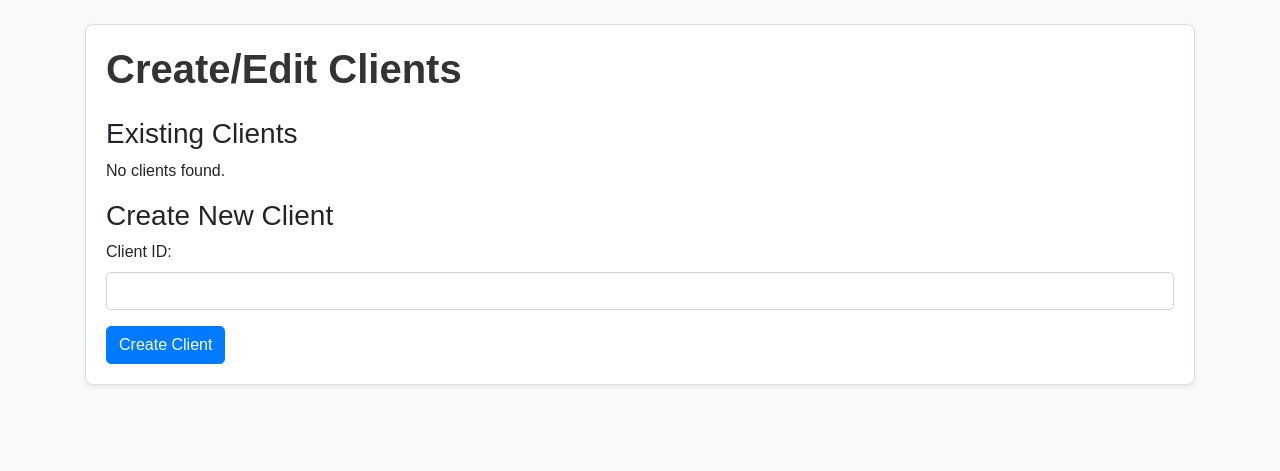
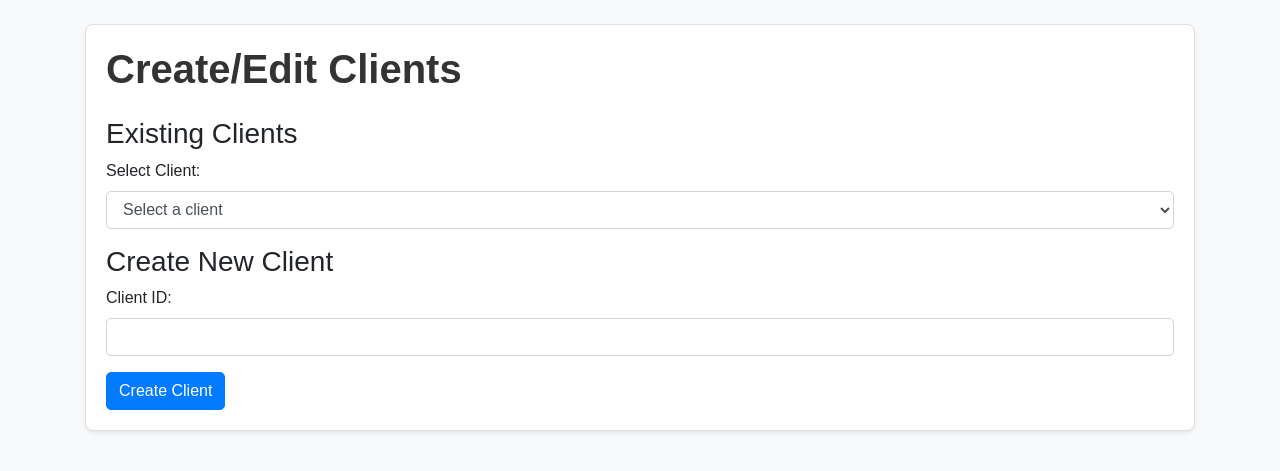
Before and after one commit to joepiercefireside/docreformatter, a Flask app: page /create_client in a window 1280 px wide. Shown: the part 66-537 px from the top of the page. Run offline with Flask 3, Linux system fonts and the light colour scheme; a user stored in the database is signed in; a database or web service that is not in the repository returns one stand-in record (values such as "Sample title"); some libraries are stand-ins or nearby versions.

Commit message:
fixing client page

```diff
--- a/app.py
+++ b/app.py
@@ -218,29 +218,84 @@ def logout():
 @app.route('/create_client', methods=['GET', 'POST'])
 @login_required
 def create_client():
+    clients = get_clients(current_user.id)
+    selected_client = request.args.get('selected_client', '')
+    prompts = []
+    templates = []
+
+    if selected_client:
+        conn = get_db_connection()
+        cur = conn.cursor()
+        # Load prompts
+        cur.execute(
+            "SELECT prompt_name, prompt->'prompt' AS prompt_content FROM settings WHERE user_id = %s AND client_id = %s AND prompt IS NOT NULL",
+            (current_user.id, selected_client)
+        )
+        prompts = [{'prompt_name': row[0], 'prompt_content': row[1] or ''} for row in cur.fetchall()]
+        # Load templates
+        cur.execute(
+            "SELECT template_name, prompt_name FROM settings WHERE user_id = %s AND client_id = %s AND template IS NOT NULL",
+            (current_user.id, selected_client)
+        )
+        templates = [{'template_name': row[0], 'prompt_name': row[1]} for row in cur.fetchall()]
+        cur.close()
+        conn.close()
+        logger.info(f"Loaded prompts for client {selected_client}: {prompts}")
+        logger.info(f"Loaded templates for client {selected_client}: {templates}")
+
     if request.method == 'POST':
-        try:
-            client_id = request.form.get('client_id').strip()
+        action = request.form.get('action')
+        client_id = request.form.get('client_id', '').strip()
+
+        if action == 'create':
             if not client_id:
                 flash('Client ID cannot be empty', 'danger')
                 return redirect(url_for('create_client'))
-            conn = get_db_connection()
-            cur = conn.cursor()
-            cur.execute(
-                "INSERT INTO settings (user_id, client_id) VALUES (%s, %s) ON CONFLICT DO NOTHING",
-                (current_user.id, client_id)
-            )
-            conn.commit()
+            try:
+                conn = get_db_connection()
+                cur = conn.cursor()
+                cur.execute(
+                    "INSERT INTO settings (user_id, client_id) VALUES (%s, %s) ON CONFLICT DO NOTHING",
+                    (current_user.id, client_id)
+                )
+                conn.commit()
+                cur.close()
+                conn.close()
+                flash(f'Client {client_id} created successfully', 'success')
+                return redirect(url_for('create_client', selected_client=client_id))
+            except Exception as e:
+                logger.error(f"Error creating client: {str(e)}")
+                flash(f'Failed to create client: {str(e)}', 'danger')
+                return redirect(url_for('create_client'))
+
+    return render_template('create_client.html', clients=clients, selected_client=selected_client, prompts=prompts, templates=templates)
+
+# Delete client route
+@app.route('/delete_client', methods=['POST'])
+@login_required
+def delete_client():
+    try:
+        client_id = request.form.get('client_id').strip()
+        if not client_id:
+            return jsonify({'success': False, 'error': 'Client ID is required'}), 400
+        conn = get_db_connection()
+        cur = conn.cursor()
+        cur.execute(
+            "DELETE FROM settings WHERE user_id = %s AND client_id = %s",
+            (current_user.id, client_id)
+        )
+        if cur.rowcount == 0:
             cur.close()
             conn.close()
-            session['selected_client'] = client_id
-            flash(f'Client {client_id} created successfully', 'success')
-            return redirect(url_for('index'))
-        except Exception as e:
-            logger.error(f"Error creating client: {str(e)}")
-            flash('Failed to create client', 'danger')
-            return redirect(url_for('create_client'))
-    return render_template('create_client.html')
+            return jsonify({'success': False, 'error': 'Client not found'}), 404
+        conn.commit()
+        cur.close()
+        conn.close()
+        logger.info(f"Deleted client '{client_id}' for user {current_user.id}")
+        return jsonify({'success': True}), 200
+    except Exception as e:
+        logger.error(f"Error deleting client: {str(e)}")
+        return jsonify({'success': False, 'error': str(e)}), 500
 
 # Prompt creation/editing route
 @app.route('/create_prompt', methods=['GET', 'POST'])
@@ -296,7 +351,6 @@ def create_prompt():
             try:
                 conn = get_db_connection()
                 cur = conn.cursor()
-                # Check if new prompt_name conflicts with another prompt
                 if prompt_name != original_prompt_name:
                     cur.execute(
                         "SELECT id FROM settings WHERE user_id = %s AND client_id = %s AND prompt_name = %s",
@@ -307,7 +361,6 @@ def create_prompt():
                         cur.close()
                         conn.close()
                         return redirect(url_for('create_prompt', client_id=client_id))
-                # Update the prompt
                 cur.execute(
                     "UPDATE settings SET prompt = %s, prompt_name = %s WHERE user_id = %s AND client_id = %s AND prompt_name = %s",
                     (Json({'prompt': prompt_content}), prompt_name, current_user.id, client_id, original_prompt_name)
@@ -540,6 +593,34 @@ def delete_template():
         return jsonify({'success': True}), 200
     except Exception as e:
         logger.error(f"Error deleting template: {str(e)}")
+        return jsonify({'success': False, 'error': str(e)}), 500
+
+# Prompt deletion route
+@app.route('/delete_prompt', methods=['POST'])
+@login_required
+def delete_prompt():
+    try:
+        client_id = request.form.get('client_id', '').strip()
+        prompt_name = request.form.get('prompt_name').strip()
+        if not prompt_name:
+            return jsonify({'success': False, 'error': 'Prompt name is required'}), 400
+        conn = get_db_connection()
+        cur = conn.cursor()
+        cur.execute(
+            "DELETE FROM settings WHERE user_id = %s AND client_id = %s AND prompt_name = %s AND prompt IS NOT NULL",
+            (current_user.id, client_id, prompt_name)
+        )
+        if cur.rowcount == 0:
+            cur.close()
+            conn.close()
+            return jsonify({'success': False, 'error': 'Prompt not found'}), 404
+        conn.commit()
+        cur.close()
+        conn.close()
+        logger.info(f"Deleted prompt '{prompt_name}' for client {client_id or 'global'}, user {current_user.id}")
+        return jsonify({'success': True}), 200
+    except Exception as e:
+        logger.error(f"Error deleting prompt: {str(e)}")
         return jsonify({'success': False, 'error': str(e)}), 500
 
 # Prompt management routes
--- a/templates/create_client.html
+++ b/templates/create_client.html
@@ -1,37 +1,84 @@
-<!DOCTYPE html>
 {% extends "base.html" %}
-{% block title %}Create Client{% endblock %}
+{% block title %}Create/Edit Clients{% endblock %}
 {% block content %}
 <div class="card shadow-sm">
     <div class="card-body">
         <h1 class="card-title mb-4">Create/Edit Clients</h1>
         <h3>Existing Clients</h3>
         {% if clients %}
+            <form method="GET" action="{{ url_for('create_client') }}">
+                <div class="form-group">
+                    <label for="selected_client">Select Client:</label>
+                    <select class="form-control" id="selected_client" name="selected_client" onchange="this.form.submit()">
+                        <option value="">Select a client</option>
+                        {% for client in clients %}
+                            <option value="{{ client }}" {% if client == selected_client %}selected{% endif %}>{{ client }}</option>
+                        {% endfor %}
+                    </select>
+                </div>
+            </form>
+            {% if selected_client %}
+                <h4>Details for {{ selected_client }}</h4>
+                <div class="mb-3">
+                    <button class="btn btn-danger" onclick="deleteClient('{{ selected_client | safe }}')">Delete Client</button>
+                </div>
+                <h5>Prompts</h5>
+                {% if prompts %}
                     <table class="table table-bordered">
                         <thead>
                             <tr>
-                        <th>Client ID</th>
+                                <th>Prompt Name</th>
                                 <th>Actions</th>
                             </tr>
                         </thead>
                         <tbody>
-                    {% for client in clients %}
+                            {% for prompt in prompts %}
                                 <tr>
-                            <td>{{ client }}</td>
+                                    <td>{{ prompt.prompt_name }}</td>
                                     <td>
-                                <form method="POST" action="{{ url_for('delete_client', client_id=client) }}" style="display:inline;">
-                                    <button type="submit" class="btn btn-sm btn-danger" onclick="return confirm('Are you sure you want to delete {{ client }}? This will remove all associated prompts and templates.');">Delete</button>
-                                </form>
+                                        <button class="btn btn-sm btn-primary" onclick="editPrompt('{{ selected_client | safe }}', '{{ prompt.prompt_name | safe }}')">Edit</button>
+                                        <button class="btn btn-sm btn-danger" onclick="deletePrompt('{{ selected_client | safe }}', '{{ prompt.prompt_name | safe }}')">Delete</button>
                                     </td>
                                 </tr>
                             {% endfor %}
                         </tbody>
                     </table>
                 {% else %}
+                    <p>No prompts found for {{ selected_client }}.</p>
+                {% endif %}
+                <h5>Templates</h5>
+                {% if templates %}
+                    <table class="table table-bordered">
+                        <thead>
+                            <tr>
+                                <th>Template Name</th>
+                                <th>Associated Prompt</th>
+                                <th>Actions</th>
+                            </tr>
+                        </thead>
+                        <tbody>
+                            {% for template in templates %}
+                                <tr>
+                                    <td>{{ template.template_name }}</td>
+                                    <td>{{ template.prompt_name }}</td>
+                                    <td>
+                                        <button class="btn btn-sm btn-primary" onclick="editTemplate('{{ selected_client | safe }}', '{{ template.template_name | safe }}')">Edit</button>
+                                        <button class="btn btn-sm btn-danger" onclick="deleteTemplate('{{ selected_client | safe }}', '{{ template.template_name | safe }}')">Delete</button>
+                                    </td>
+                                </tr>
+                            {% endfor %}
+                        </tbody>
+                    </table>
+                {% else %}
+                    <p>No templates found for {{ selected_client }}.</p>
+                {% endif %}
+            {% endif %}
+        {% else %}
             <p>No clients found.</p>
         {% endif %}
         <h3>Create New Client</h3>
-        <form method="POST">
+        <form method="POST" id="client-form">
+            <input type="hidden" name="action" value="create">
             <div class="form-group">
                 <label for="client_id">Client ID:</label>
                 <input type="text" class="form-control" id="client_id" name="client_id" required>
@@ -40,4 +87,73 @@
         </form>
     </div>
 </div>
+<script>
+function editPrompt(clientId, promptName) {
+    window.location.href = `/create_prompt?client_id=${encodeURIComponent(clientId)}&edit_prompt=${encodeURIComponent(promptName)}`;
+}
+
+function editTemplate(clientId, templateName) {
+    window.location.href = `/create_template?client_id=${encodeURIComponent(clientId)}&edit_template=${encodeURIComponent(templateName)}`;
+}
+
+function deletePrompt(clientId, promptName) {
+    if (confirm(`Are you sure you want to delete the prompt "${promptName}" for client "${clientId}"?`)) {
+        fetch('/delete_prompt', {
+            method: 'POST',
+            headers: { 'Content-Type': 'application/x-www-form-urlencoded' },
+            body: `client_id=${encodeURIComponent(clientId)}&prompt_name=${encodeURIComponent(promptName)}`
+        })
+        .then(response => response.json())
+        .then(data => {
+            if (data.success) {
+                alert('Prompt deleted successfully');
+                window.location.reload();
+            } else {
+                alert(`Failed to delete prompt: ${data.error}`);
+            }
+        })
+        .catch(error => alert(`Error deleting prompt: ${error}`));
+    }
+}
+
+function deleteTemplate(clientId, templateName) {
+    if (confirm(`Are you sure you want to delete the template "${templateName}" for client "${clientId}"?`)) {
+        fetch('/delete_template', {
+            method: 'POST',
+            headers: { 'Content-Type': 'application/x-www-form-urlencoded' },
+            body: `client_id=${encodeURIComponent(clientId)}&template_name=${encodeURIComponent(templateName)}`
+        })
+        .then(response => response.json())
+        .then(data => {
+            if (data.success) {
+                alert('Template deleted successfully');
+                window.location.reload();
+            } else {
+                alert(`Failed to delete template: ${data.error}`);
+            }
+        })
+        .catch(error => alert(`Error deleting template: ${error}`));
+    }
+}
+
+function deleteClient(clientId) {
+    if (confirm(`Are you sure you want to delete the client "${clientId}" and all associated prompts and templates?`)) {
+        fetch('/delete_client', {
+            method: 'POST',
+            headers: { 'Content-Type': 'application/x-www-form-urlencoded' },
+            body: `client_id=${encodeURIComponent(clientId)}`
+        })
+        .then(response => response.json())
+        .then(data => {
+            if (data.success) {
+                alert('Client deleted successfully');
+                window.location.href = '/create_client';
+            } else {
+                alert(`Failed to delete client: ${data.error}`);
+            }
+        })
+        .catch(error => alert(`Error deleting client: ${error}`));
+    }
+}
+</script>
 {% endblock %}
```
Lines whose indentation alone changed are shown as unchanged.
